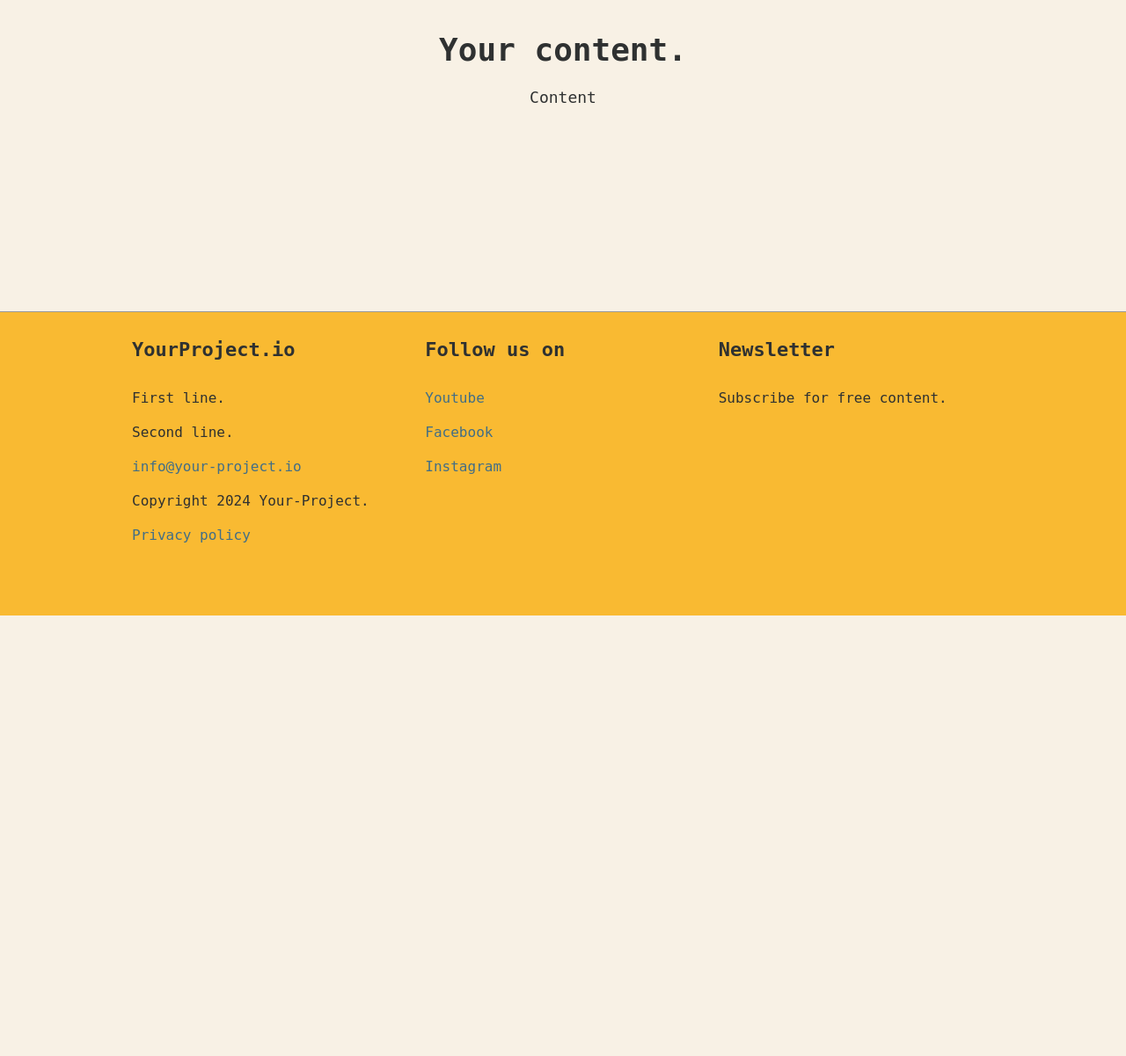
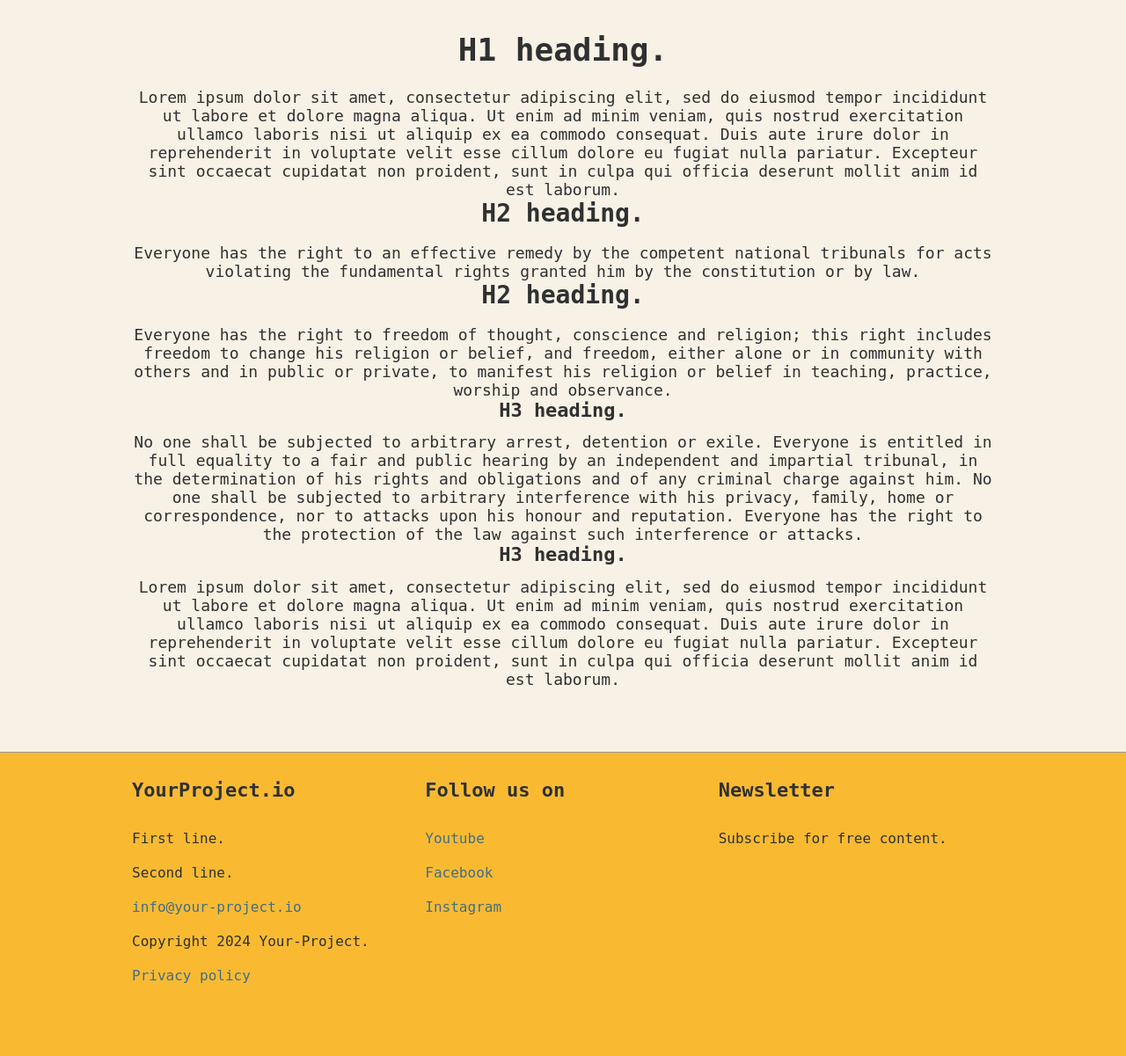
Before and after one commit to grenkoff/django-clean-template-for-vscode, a Django app: page / in a window 1280 px wide. Shown: the part 100-1301 px from the top of the page at 88% size. Before the commit the page ends 800 px from the top, so only its background shows below. Run offline with Django 5.2, Linux system fonts and the light colour scheme; some web fonts are replaced.

Commit message:
fix: rename base.html and fix other htmls

```diff
--- a/templates/base.html
+++ b/templates/_base.html
@@ -1,7 +1,8 @@
 {% load static %}
 <html>
     <head>
-        <title>Clean Django Template</title>
+        <meta charset="utf-8">
+        <title>{% block title %}Django Clean Template{% endblock title %}</title>
         <link rel="preconnect" href="https://fonts.googleapis.com">
         <link rel="preconnect" href="https://fonts.gstatic.com" crossorigin>
         <link href="https://fonts.googleapis.com/css2?family=Tiny5&display=swap" rel="stylesheet">
--- a/templates/home.html
+++ b/templates/home.html
@@ -1,8 +1,18 @@
-{% extends "base.html" %}
+{% extends "_base.html" %}
+
+{% block title %}Home{% endblock title %}
 
 {% block content %}
     <div class="main-content">
-        <h1>Your content.</h1>
-        <p>Content</p>
+        <h1>H1 heading.</h1>
+        <p>Lorem ipsum dolor sit amet, consectetur adipiscing elit, sed do eiusmod tempor incididunt ut labore et dolore magna aliqua. Ut enim ad minim veniam, quis nostrud exercitation ullamco laboris nisi ut aliquip ex ea commodo consequat. Duis aute irure dolor in reprehenderit in voluptate velit esse cillum dolore eu fugiat nulla pariatur. Excepteur sint occaecat cupidatat non proident, sunt in culpa qui officia deserunt mollit anim id est laborum.</p>
+        <h2>H2 heading.</h2>
+        <p>Everyone has the right to an effective remedy by the competent national tribunals for acts violating the fundamental rights granted him by the constitution or by law.</p>
+        <h2>H2 heading.</h2>
+        <p>Everyone has the right to freedom of thought, conscience and religion; this right includes freedom to change his religion or belief, and freedom, either alone or in community with others and in public or private, to manifest his religion or belief in teaching, practice, worship and observance.</p>
+        <h3>H3 heading.</h3>
+        <p>No one shall be subjected to arbitrary arrest, detention or exile. Everyone is entitled in full equality to a fair and public hearing by an independent and impartial tribunal, in the determination of his rights and obligations and of any criminal charge against him. No one shall be subjected to arbitrary interference with his privacy, family, home or correspondence, nor to attacks upon his honour and reputation. Everyone has the right to the protection of the law against such interference or attacks.</p>
+        <h3>H3 heading.</h3>
+        <p>Lorem ipsum dolor sit amet, consectetur adipiscing elit, sed do eiusmod tempor incididunt ut labore et dolore magna aliqua. Ut enim ad minim veniam, quis nostrud exercitation ullamco laboris nisi ut aliquip ex ea commodo consequat. Duis aute irure dolor in reprehenderit in voluptate velit esse cillum dolore eu fugiat nulla pariatur. Excepteur sint occaecat cupidatat non proident, sunt in culpa qui officia deserunt mollit anim id est laborum.</p>
     </div>
 {% endblock content %}
--- a/templates/registration/login.html
+++ b/templates/registration/login.html
@@ -1,4 +1,4 @@
-{% extends "base.html" %}
+{% extends "_base.html" %}
 {% load crispy_forms_tags %}
 
 {% block title %}Log In{% endblock title %}
--- a/templates/registration/password_change_done.html
+++ b/templates/registration/password_change_done.html
@@ -1,4 +1,4 @@
-{% extends "base.html" %}
+{% extends "_base.html" %}
 
 {% block title %}Password Change Successful{% endblock title %}
 
--- a/templates/registration/password_change_form.html
+++ b/templates/registration/password_change_form.html
@@ -1,4 +1,4 @@
-{% extends "base.html" %}
+{% extends "_base.html" %}
 {% load crispy_forms_tags %}
 
 {% block title %}Password Change{% endblock title %}
--- a/templates/registration/password_reset_complete.html
+++ b/templates/registration/password_reset_complete.html
@@ -1,4 +1,4 @@
-{% extends "base.html" %}
+{% extends "_base.html" %}
 
 {% block title %}Password reset complete{% endblock title %}
 
--- a/templates/registration/password_reset_confirm.html
+++ b/templates/registration/password_reset_confirm.html
@@ -1,4 +1,4 @@
-{% extends "base.html" %}
+{% extends "_base.html" %}
 {% load crispy_forms_tags %}
 
 {% block title %}Enter new password{% endblock title %}
--- a/templates/registration/password_reset_done.html
+++ b/templates/registration/password_reset_done.html
@@ -1,4 +1,4 @@
-{% extends "base.html" %}
+{% extends "_base.html" %}
 
 {% block title %}Email Sent{% endblock title %}
 
--- a/templates/registration/password_reset_form.html
+++ b/templates/registration/password_reset_form.html
@@ -1,4 +1,4 @@
-{% extends "base.html" %}
+{% extends "_base.html" %}
 {% load crispy_forms_tags %}
 
 {% block title %}Forgot Your Password?{% endblock title %}
--- a/templates/registration/signup.html
+++ b/templates/registration/signup.html
@@ -1,4 +1,4 @@
-{% extends "base.html" %}
+{% extends "_base.html" %}
 {% load crispy_forms_tags %}
 
 {% block title %}Sign Up{% endblock title%}
```
